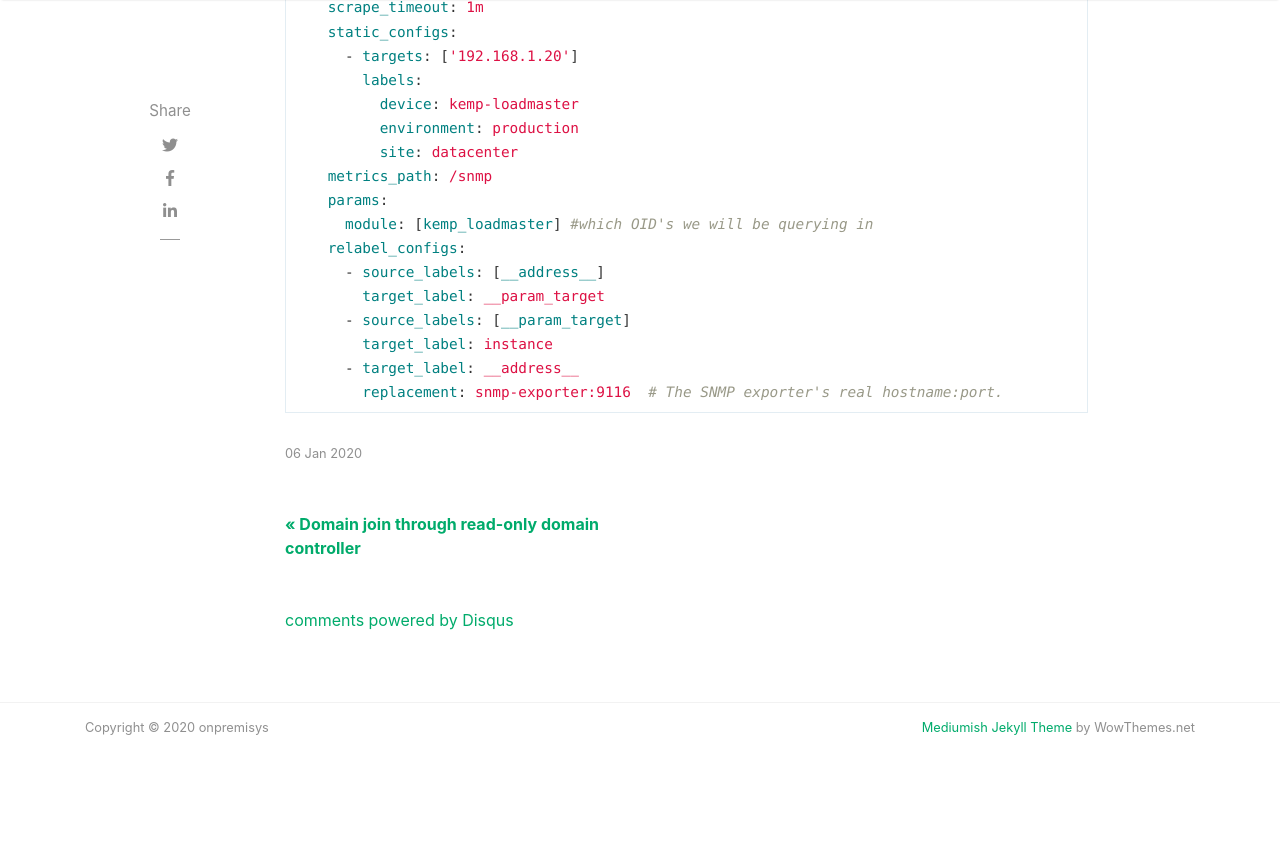
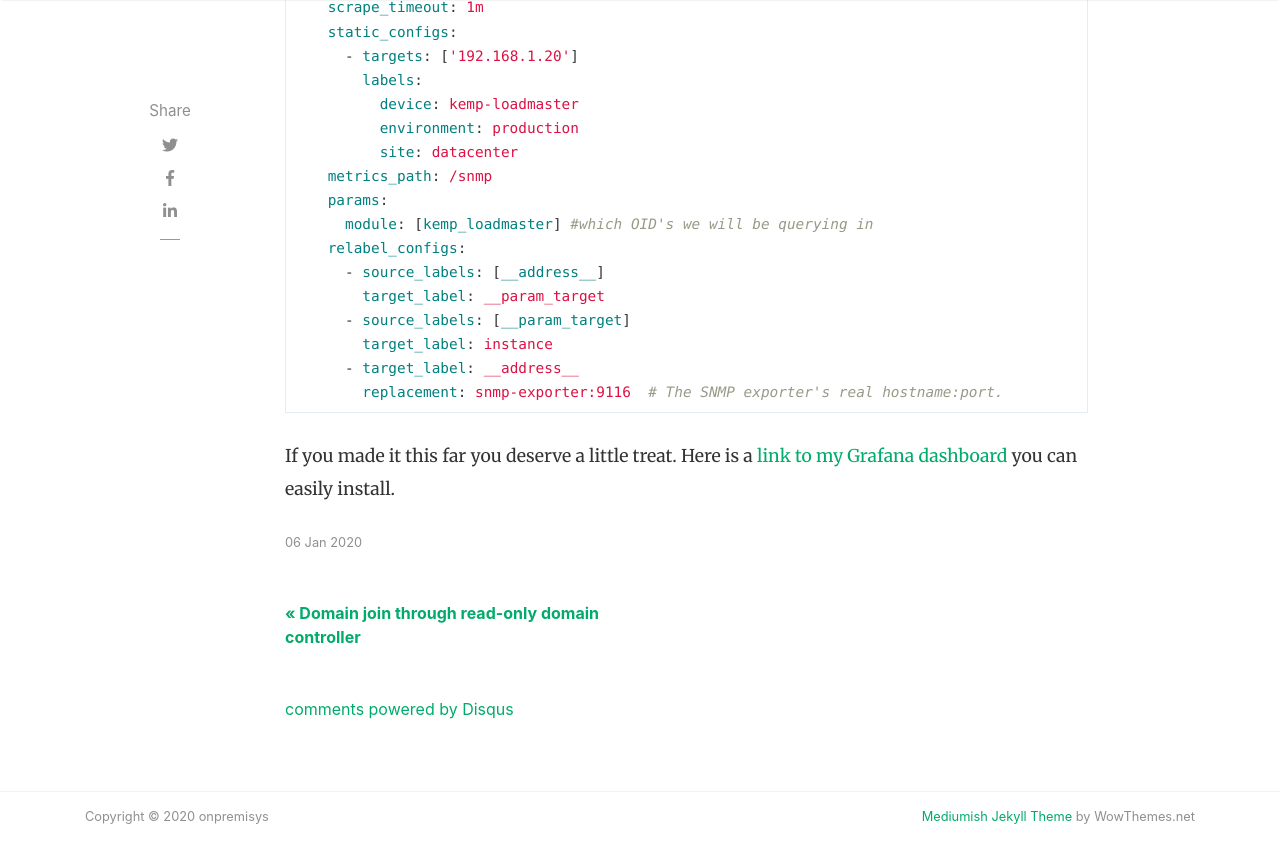
Before and after one commit to onpremisys/onpremisys.github.io, a Jekyll site: the page built from _posts/2020-01-06-monitoring-kemp-loadmaster-using-snmp-and-prometheus.markdown, in a window 1280 px wide and 900 px high, scrolled down 4007 px. Shown: the top 863 px of the window. Built offline with Jekyll 4.4.1, drawn with Linux system fonts in a browser that asks for light colours; nearby versions of some CDN libraries; comment, search, counter and statistics services are not loaded; before the commit the page ends 4819 px from its top, so only the background shows below that.

Commit message:
Added link to Grafana dashboard for Kemp post

```diff
--- a/_posts/2020-01-06-monitoring-kemp-loadmaster-using-snmp-and-prometheus.markdown
+++ b/_posts/2020-01-06-monitoring-kemp-loadmaster-using-snmp-and-prometheus.markdown
@@ -119,3 +119,5 @@ After testing this you can include the SNMP exporter in your Prometheus stack an
       - target_label: __address__
         replacement: snmp-exporter:9116  # The SNMP exporter's real hostname:port.
 {% endhighlight %}
+
+If you made it this far you deserve a little treat. Here is a [link to my Grafana dashboard](https://grafana.com/grafana/dashboards/12160) you can easily install.
```
